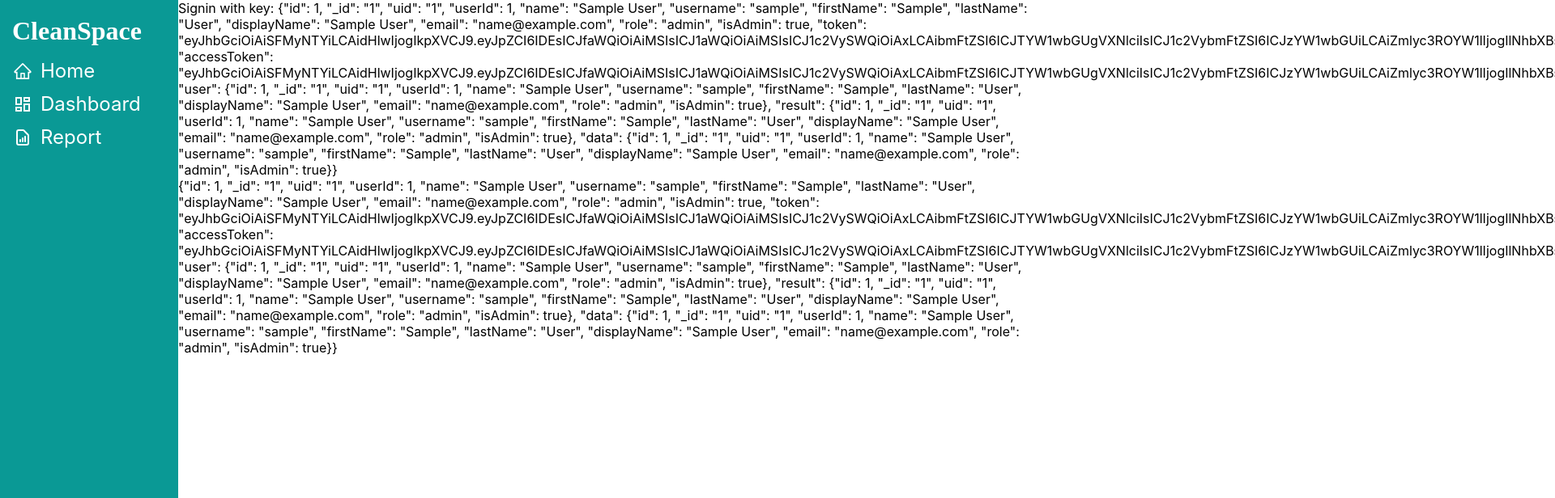
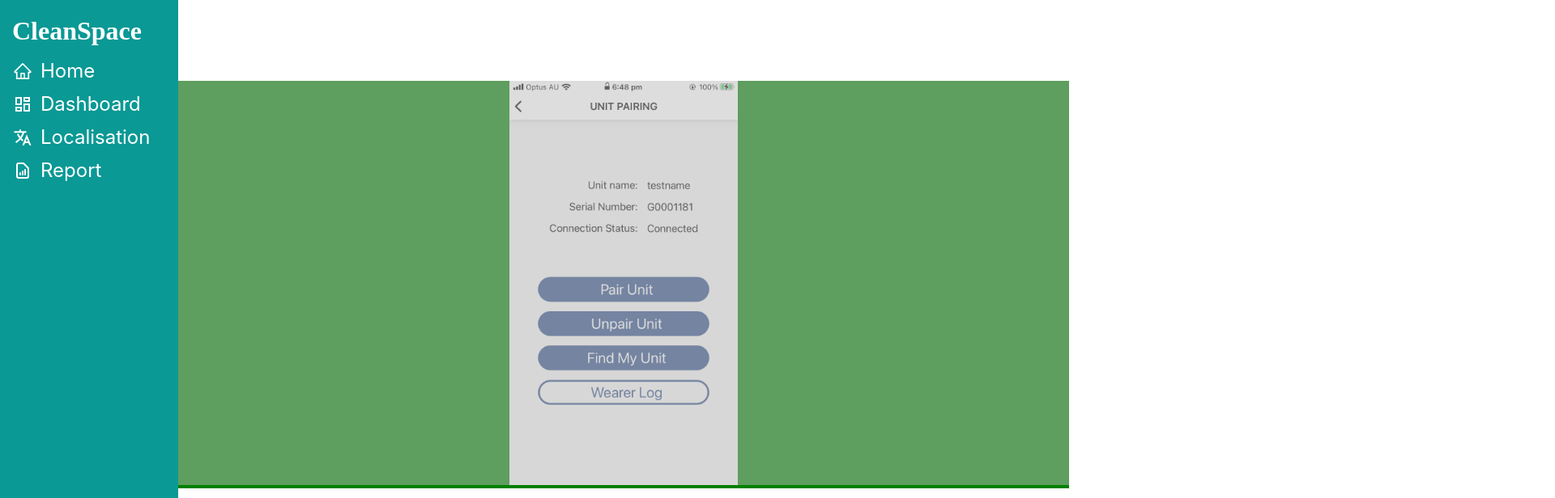
Before and after one commit to gianstk/cs-report-react, a React (Create React App) app: page /localisation in a window 1280 px wide. Shown: the top 616 px of the page at 81% size, 1920 px wide, since content can reach past the window. Built offline with nearby package versions, Linux system fonts and the light colour scheme; sample sign-in values are in the browser's storage; a web font is replaced by a local one.

Commit message:
feat: canvas for localisation page added

```diff
--- a/package.json
+++ b/package.json
@@ -7,6 +7,7 @@
     "@testing-library/react": "^11.2.7",
     "@testing-library/user-event": "^12.8.3",
     "chart.js": "^3.5.1",
+    "prop-types": "^15.7.2",
     "react": "^17.0.2",
     "react-activity": "^2.1.1",
     "react-chartjs-2": "^3.0.4",
--- /dev/null
+++ b/src/components/PixelGridSystem/PixelGrid/PixelGrid.css
@@ -0,0 +1,13 @@
+.PixelGrid {
+  background-color: yellow;
+  opacity: 0.5;
+  width: 1100px;
+  height: 500px;
+  margin: auto;
+  position: absolute;
+  z-index: 2;
+}
+
+.PixelGrid .flex {
+  justify-content: center;
+}
--- /dev/null
+++ b/src/components/PixelGridSystem/PixelGrid/PixelGrid.js
@@ -0,0 +1,126 @@
+import React, { useEffect, useState } from 'react';
+
+import './PixelGrid.css'
+
+import PixelSquare from '../PixelSquare/PixelSquare';
+import { isCompositeComponentWithType } from 'react-dom/test-utils';
+
+const PixelGrid = ({ x, y }) => {
+
+  const [grid, setGrid] = useState(null);
+
+  // mouse dragging
+  const [dragging, setDragging] = useState(false);
+  const [isWriting, setIsWriting] = useState(false);
+
+
+
+  // initialise empty grid with (x, y) dimension
+  const initGrid = () => {
+    var newGrid = [];
+    for (var i = 0; i < y; i++) {
+      var r = [];
+      for (var j = 0; j < x; j++) r[j] = false;
+      newGrid.push(r);
+    }
+    return newGrid;
+  }
+
+  const renderGrid = () => {
+    if (!grid) return <div>No grid</div>
+
+    return(
+      <div>
+        {
+          grid.map((r, i) => {
+            return <div className="flex" key={i}>
+              {r.map((col, j) => {
+                if (col == true) console.log("FOUND TRUE", col);
+                return <PixelSquare
+                  enable={col}
+                  key={j}
+                  toggleGrid={toggleGrid}
+                  onSquareMouseDown={onSquareMouseDown}
+                  onSquareMouseMove={onSquareMouseMove}
+                  onSquareMouseUp={onSquareMouseUp}
+                  i={i}
+                  j={j}
+                />
+              })}
+            </div>
+          })
+        }
+      </div>
+    );
+  }
+
+  const toggleGrid = (i, j) => {
+    var cloneGrid = [...grid];
+    cloneGrid[i][j] = !cloneGrid[i][j];
+    setGrid(cloneGrid);
+  }
+
+  const updateGrid = (i, j, write) => {
+    var cloneGrid = [...grid];
+    cloneGrid[i][j] = write;
+    setGrid(cloneGrid);
+  }
+
+  const onMouseDown = (e) => {
+    console.log("on mouse down");
+    setDragging(true);
+    e.stopPropagation();
+    e.preventDefault();
+  }
+
+  const onMouseMove = (e) => {
+    if (!dragging) return;
+    console.log("is dragging");
+    e.stopPropagation();
+    e.preventDefault();
+  }
+
+  const onMouseUp = (e) => {
+    console.log("on mouse up");
+    setDragging(false);
+    e.stopPropagation();
+    e.preventDefault();
+  }
+
+
+
+  const onSquareMouseDown = (i, j, squareStatus) => {
+    setDragging(true);
+    setIsWriting(!squareStatus);
+    toggleGrid(i, j)
+  }
+
+  const onSquareMouseMove = (i, j) => {
+    if (!dragging) return;
+    console.log(`mouse is moving through square (${i},${j})`);
+    updateGrid(i, j, isWriting);
+  }
+
+  const onSquareMouseUp = (i, j) => {
+    setDragging(false);
+    setIsWriting(false);
+  }
+
+
+
+  useEffect(() => {
+    setGrid(initGrid());
+  }, []);
+
+  return(
+    <div
+      className="PixelGrid"
+      // onMouseDown={(e) => {onMouseDown(e)}}
+      // onMouseUp={(e) => {onMouseUp(e)}}
+    >
+      {renderGrid()}
+    </div>
+  );
+}
+
+export default PixelGrid;
--- /dev/null
+++ b/src/components/PixelGridSystem/PixelSquare/PixelSquare.css
@@ -0,0 +1,22 @@
+.PixelSquare {
+  width: 10px;
+  height: 10px;
+  background-color: #bbb;
+  /* margin: 0.5px; */
+  white-space: nowrap;
+  transition-duration: 200ms;
+}
+
+
+.PixelSquare:hover {
+  background-color: #999;
+  transition-duration: 200ms;
+}
+
+.PixelSquare.enable {
+  background-color: #555;
+}
+
+.PixelSquare.enable:hover {
+  background-color: #333;
+}
--- /dev/null
+++ b/src/components/PixelGridSystem/PixelSquare/PixelSquare.js
@@ -0,0 +1,42 @@
+import React, { useState } from 'react';
+import { IoCompassSharp } from 'react-icons/io5';
+
+import './PixelSquare.css';
+
+const PixelSquare = ({ enable, updateGrid, i, j, onSquareMouseDown, onSquareMouseMove, onSquareMouseUp }) => {
+  const enableCSS = enable ? "enable" : "";
+  // const toggleStatus = () => {
+  //   updateGrid(i, j);
+  // }
+
+  const onMouseDown = (e) => {
+    onSquareMouseDown(i, j, enable);
+    e.stopPropagation();
+    e.preventDefault();
+  }
+
+  const onMouseMove = (e) => {
+    onSquareMouseMove(i, j);
+    e.stopPropagation();
+    e.preventDefault();
+  }
+
+  const onMouseUp = (e) => {
+    onSquareMouseUp(i, j);
+    e.stopPropagation();
+    e.preventDefault();
+  }
+
+  // rendering
+  return (
+    <div
+      className={`PixelSquare ${enableCSS}`}
+
+      onMouseDown={(e) => {onMouseDown(e)}}
+      onMouseMove={(e) => {onMouseMove(e)}}
+      onMouseUp={(e) => {onMouseUp(e)}}
+    />
+  );
+}
+
+export default PixelSquare;
--- a/src/components/Routing/Routing.js
+++ b/src/components/Routing/Routing.js
@@ -6,6 +6,7 @@ import { UserContext } from '../../App';
 import Home from './../../pages/Home/Home';
 import Signin from './../../pages/Signin/Signin';
 import Report from './../../pages/Report/Report';
+import Localisation from '../../pages/Localisation/Localisation';
 
 
 const Routing = () => {
@@ -27,7 +28,11 @@ const Routing = () => {
       <Switch>
         {/* Signin page */}
         <Route path="/signin">
-          <Signin/>
+          <Signin />
+        </Route>
+
+        <Route path="/localisation">
+          <Localisation />
         </Route>
 
         {/* Report page */}
@@ -37,7 +42,7 @@ const Routing = () => {
 
         {/* Heom page */}
         <Route path="/">
-          <Home/>
+          <Home />
         </Route>
       </Switch>
     </div>
--- a/src/components/SideNav/SideNav.js
+++ b/src/components/SideNav/SideNav.js
@@ -2,6 +2,8 @@ import './SideNav.css';
 import { AiOutlineHome } from 'react-icons/ai';
 import { HiOutlineDocumentReport } from 'react-icons/hi';
 import { RiDashboardLine } from 'react-icons/ri';
+import { IoLanguageSharp } from 'react-icons/io5'
+
 
 const SideNav = () => {
 
@@ -10,8 +12,10 @@ const SideNav = () => {
       <h1>CleanSpace</h1>
       <a href="/"><div className="flex"><AiOutlineHome className="navIcon"/> Home</div></a>
       <a href="#"><div className="flex"><RiDashboardLine className="navIcon"/> Dashboard</div></a>
+      <a href="/localisation"><div className="flex"><IoLanguageSharp className="navIcon"/> Localisation</div></a>
       <a href="/report"><div className="flex"><HiOutlineDocumentReport className="navIcon"/> Report</div></a>
       <a href="#"></a>
+
     </div>
   );
 }
--- a/src/pages/Home/Home.js
+++ b/src/pages/Home/Home.js
@@ -1,4 +1,5 @@
 import React, { useContext } from 'react';
+
 import { UserContext } from '../../App';
 
 import './Home.css';
--- /dev/null
+++ b/src/pages/Localisation/Localisation.css
@@ -0,0 +1,11 @@
+.Localisation {
+  text-align: center;
+  margin-top: 100px;
+  width: 100%;
+}
+
+.mainCanvas {
+  background-color: green;
+  width: 1100px;
+  margin: auto;
+}
--- /dev/null
+++ b/src/pages/Localisation/Localisation.js
@@ -0,0 +1,26 @@
+import React, { useState, useEffect } from 'react';
+
+import './Localisation.css';
+
+import PixelGrid from '../../components/PixelGridSystem/PixelGrid/PixelGrid';
+
+
+const Localisation = () => {
+  const row = 50;
+  const col = 110;
+
+  return (
+    <div className="Localisation">
+
+      <div className="mainCanvas">
+        {/* {isCanvas ? <PixelGrid x={col} y={row} /> : <div></div>} */}
+        <PixelGrid x={col} y={row} />
+        <img className="screenImage" src="appScreen.png" alt="" height="500px"/>
+      </div>
+
+
+    </div>
+  );
+}
+
+export default Localisation;
```
Also changed, not shown: public/appScreen.png (added), 1 other file (tests, documents, lock files or other folders).
